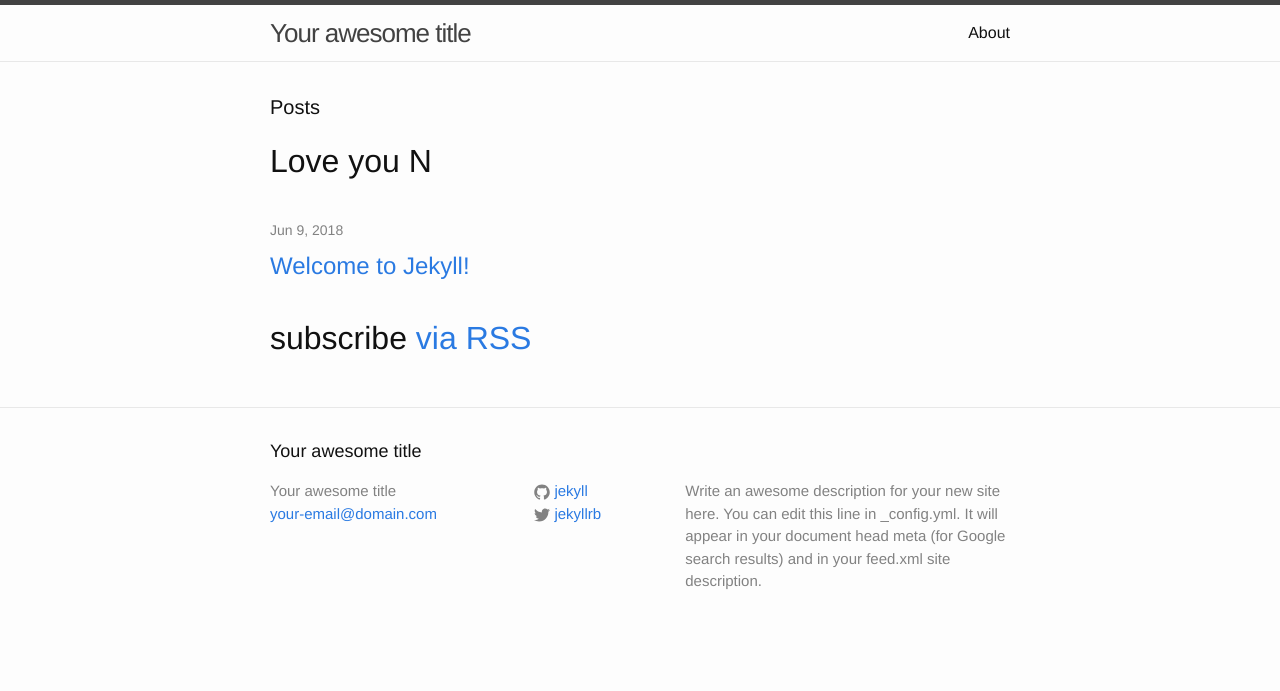
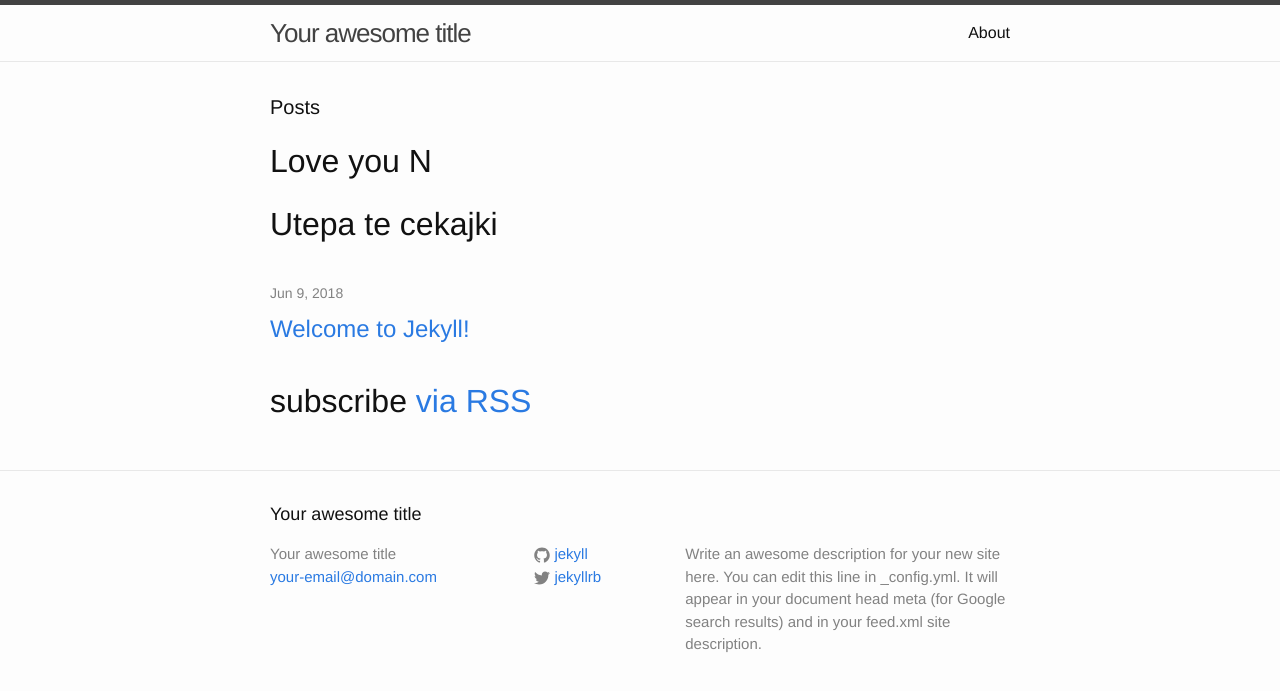
Before and after one commit to MilaG145/MilaG145.github.io, a Jekyll site: the page built from index.html, in a window 1280 px wide. Shown: the top 691 px of the page. Built offline with Jekyll 4.4.1, drawn with Linux system fonts in a browser that asks for light colours.

Commit message:
Update index.html

```diff
--- a/index.html
+++ b/index.html
@@ -6,6 +6,7 @@ layout: default
 
   <h1 class="page-heading">Posts</h1>
   <h1> Love you N <h1>
+  <h1> Utepa te cekajki <h1>
   <ul class="post-list">
     {% for post in site.posts %}
       <li>
```
